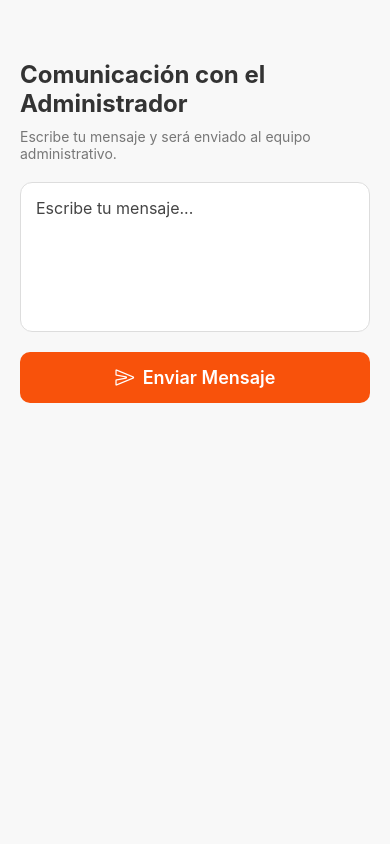
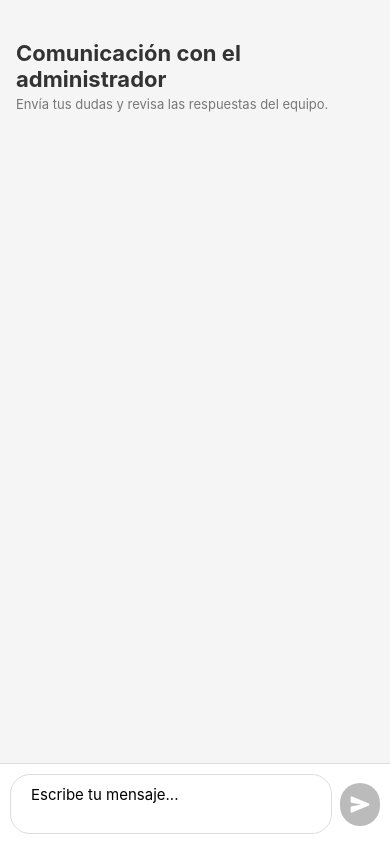
Before and after one commit to DriaMT321/Gevopi_Movil, a React Native app: screen /Comunicacion in a window 390 px wide. Built offline with nearby package versions, Linux system fonts and the light colour scheme; no server answers; what react-native-worklets would draw is missing.

Commit message:
interfaz de chat mejorada V1

```diff
--- a/src/screens/ComunicacionScreen.js
+++ b/src/screens/ComunicacionScreen.js
@@ -1,89 +1,318 @@
-import React, { useState } from 'react';
+import React, { useEffect, useState, useRef } from 'react';
 import {
   View,
   Text,
   TextInput,
   TouchableOpacity,
   Alert,
-  ScrollView,
   KeyboardAvoidingView,
-  Platform
+  Platform,
+  FlatList,
+  ActivityIndicator,
 } from 'react-native';
 import Ionicons from 'react-native-vector-icons/Ionicons';
-import colors from '../themes/colors'; // si tienes tema
+import AsyncStorage from '@react-native-async-storage/async-storage';
+
+import colors from '../themes/colors';
 import { getLoggedCi } from '../services/authService';
 import { getVoluntarioByCi } from '../services/voluntarioService';
 import api from '../services/api';
 
+const OFFLINE_KEY = 'consultas_pendientes';
+
 export default function ComunicacionScreen() {
+  const [voluntario, setVoluntario] = useState(null);
+  const [mensajes, setMensajes] = useState([]); // [{id, from, text, at}]
+  const [mensaje, setMensaje] = useState('');
+  const [loading, setLoading] = useState(true);
+  const [sending, setSending] = useState(false);
 
-  const [mensaje, setMensaje] = useState('');
+  const pollRef = useRef(null);
+  const listRef = useRef(null);
+
+  // ------------------ helpers backend ------------------ //
+
+  const cargarMensajes = async (silent = false) => {
+    if (!voluntario) return;
+
+    try {
+      if (!silent) setLoading(true);
+
+      const resp = await api.get(
+        `/consultas?voluntario_id=${voluntario.id}`
+      );
+
+      const consultas = resp.data.data || [];
+
+      // Aplanar: cada consulta es 1 (voluntario) + 0/1 (admin)
+      const items = [];
+      consultas.forEach((c) => {
+        items.push({
+          id: `v-${c.id}`,
+          from: 'voluntario',
+          text: c.mensaje,
+          at: c.created_at,
+        });
+
+        if (c.respuesta_admin) {
+          items.push({
+            id: `a-${c.id}`,
+            from: 'admin',
+            text: c.respuesta_admin,
+            at: c.updated_at || c.created_at,
+          });
+        }
+      });
+
+      setMensajes(items);
+      // scroll al final
+      setTimeout(() => {
+        if (listRef.current) {
+          listRef.current.scrollToEnd({ animated: true });
+        }
+      }, 200);
+    } catch (error) {
+      console.log('Error cargando mensajes', error);
+    } finally {
+      if (!silent) setLoading(false);
+    }
+  };
+
+  const guardarPendiente = async (payload) => {
+    try {
+      const raw = await AsyncStorage.getItem(OFFLINE_KEY);
+      const arr = raw ? JSON.parse(raw) : [];
+      arr.push(payload);
+      await AsyncStorage.setItem(OFFLINE_KEY, JSON.stringify(arr));
+    } catch (e) {
+      console.log('Error guardando pendiente', e);
+    }
+  };
+
+  const procesarPendientes = async () => {
+    try {
+      const raw = await AsyncStorage.getItem(OFFLINE_KEY);
+      if (!raw) return;
+
+      let arr = JSON.parse(raw);
+      if (!Array.isArray(arr) || arr.length === 0) return;
+
+      const nuevos = [];
+
+      for (const item of arr) {
+        try {
+          await api.post('/consultas', item);
+        } catch (e) {
+          // si falla, lo dejamos para después
+          nuevos.push(item);
+        }
+      }
+
+      if (nuevos.length === 0) {
+        await AsyncStorage.removeItem(OFFLINE_KEY);
+      } else {
+        await AsyncStorage.setItem(OFFLINE_KEY, JSON.stringify(nuevos));
+      }
+
+      if (arr.length !== nuevos.length) {
+        // se envió algo, recargar mensajes
+        await cargarMensajes(true);
+      }
+    } catch (e) {
+      console.log('Error procesando pendientes', e);
+    }
+  };
 
   const enviarConsulta = async () => {
-    try {
-      const ci = getLoggedCi();
-      const user = await getVoluntarioByCi(ci);
+    const texto = mensaje.trim();
+    if (!texto) return;
 
-      if (!user) {
-        Alert.alert("Error", "No se encontró tu usuario");
+    if (!voluntario) {
+      Alert.alert('Error', 'No se encontró tu usuario');
       return;
     }
 
-      await api.post("/consultas", {
-        voluntario_id: user.id,
-        mensaje: mensaje.trim()
-      });
+    const payload = {
+      voluntario_id: voluntario.id,
+      mensaje: texto,
+    };
 
-      Alert.alert("Éxito", "Mensaje enviado correctamente");
-      setMensaje("");
+    setSending(true);
 
+    try {
+      // intento online
+      await api.post('/consultas', payload);
+
+      setMensaje('');
+      await cargarMensajes(true);
     } catch (error) {
-      console.log("Error enviando consulta:", error);
-      Alert.alert("Error", "No se pudo enviar la consulta");
+      console.log('Error enviando consulta, guardando offline:', error);
+      await guardarPendiente(payload);
+      setMensaje('');
+      Alert.alert(
+        'Sin conexión',
+        'No se pudo enviar ahora. El mensaje se guardó y se enviará cuando tengas internet.'
+      );
+    } finally {
+      setSending(false);
     }
+  };
+
+  // ------------------ useEffect inicial ------------------ //
+
+  useEffect(() => {
+    let mounted = true;
+
+    const init = async () => {
+      try {
+        const ci = getLoggedCi();
+        const u = await getVoluntarioByCi(ci);
+
+        if (!u) {
+          Alert.alert('Error', 'No se encontró tu usuario');
+          return;
+        }
+
+        if (!mounted) return;
+        setVoluntario(u);
+
+        await procesarPendientes();
+        await cargarMensajes(false);
+
+        // polling cada 5s para recibir respuestas del admin
+        pollRef.current = setInterval(() => {
+          cargarMensajes(true);
+        }, 5000);
+      } catch (e) {
+        console.log('Error init ComunicacionScreen', e);
+      } finally {
+        if (mounted) setLoading(false);
+      }
+    };
+
+    init();
+
+    return () => {
+      mounted = false;
+      if (pollRef.current) clearInterval(pollRef.current);
+    };
+  }, []);
+
+  // ------------------ render ------------------ //
+
+  const renderItem = ({ item }) => {
+    const esVol = item.from === 'voluntario';
+
+    return (
+      <View
+        style={{
+          flexDirection: 'row',
+          justifyContent: esVol ? 'flex-end' : 'flex-start',
+          marginVertical: 4,
+        }}
+      >
+        <View
+          style={{
+            maxWidth: '80%',
+            paddingHorizontal: 12,
+            paddingVertical: 8,
+            borderRadius: 16,
+            backgroundColor: esVol
+              ? colors.naranjaFuerte || '#ff9800'
+              : '#e4e6eb',
+          }}
+        >
+          <Text
+            style={{
+              color: esVol ? 'white' : '#222',
+              fontSize: 15,
+            }}
+          >
+            {item.text}
+          </Text>
+          <Text
+            style={{
+              marginTop: 4,
+              fontSize: 10,
+              color: esVol ? '#fcefe3' : '#777',
+              textAlign: 'right',
+            }}
+          >
+            {item.at
+              ? new Date(item.at).toLocaleString()
+              : ''}
+          </Text>
+        </View>
+      </View>
+    );
   };
 
   return (
     <KeyboardAvoidingView
-      style={{ flex: 1, backgroundColor: '#f8f8f8' }}
-      behavior={Platform.OS === 'ios' ? 'padding' : 'height'}
+      style={{ flex: 1, backgroundColor: '#f5f5f5' }}
+      behavior={Platform.OS === 'ios' ? 'padding' : undefined}
+      keyboardVerticalOffset={Platform.OS === 'ios' ? 90 : 0}
     >
-
-      <ScrollView
-        contentContainerStyle={{ padding: 20 }}
-        keyboardShouldPersistTaps="handled"
-      >
-
-        {/* Título */}
-        <Text style={{
-          fontSize: 24,
-          fontWeight: 'bold',
-          marginBottom: 10,
-          marginTop: 40,
-          color: '#333'
-        }}>
-          Comunicación con el Administrador
-        </Text>
-
-        <Text style={{
-          fontSize: 14,
-          color: '#777',
-          marginBottom: 20
-        }}>
-          Escribe tu mensaje y será enviado al equipo administrativo.
-        </Text>
-
-        {/* Caja estilo chat */}
+      <View style={{ flex: 1, paddingTop: 40 }}>
+        {/* cabecera */}
         <View
           style={{
+            paddingHorizontal: 16,
+            paddingBottom: 8,
+          }}
+        >
+          <Text style={{ fontSize: 22, fontWeight: 'bold', color: '#333' }}>
+            Comunicación con el administrador
+          </Text>
+          <Text style={{ fontSize: 13, color: '#777', marginTop: 4 }}>
+            Envía tus dudas y revisa las respuestas del equipo.
+          </Text>
+        </View>
+
+        {/* listado de mensajes */}
+        <View style={{ flex: 1, paddingHorizontal: 16, marginTop: 8 }}>
+          {loading && mensajes.length === 0 ? (
+            <View
+              style={{
+                flex: 1,
+                justifyContent: 'center',
+                alignItems: 'center',
+              }}
+            >
+              <ActivityIndicator size="large" color="#999" />
+              <Text style={{ marginTop: 8, color: '#777' }}>
+                Cargando mensajes...
+              </Text>
+            </View>
+          ) : (
+            <FlatList
+              ref={listRef}
+              data={mensajes}
+              keyExtractor={(item) => item.id.toString()}
+              renderItem={renderItem}
+              contentContainerStyle={{ paddingVertical: 8 }}
+              onContentSizeChange={() => {
+                if (listRef.current) {
+                  listRef.current.scrollToEnd({ animated: true });
+                }
+              }}
+            />
+          )}
+        </View>
+
+        {/* input + botón abajo fijo */}
+        <View
+          style={{
+            padding: 10,
+            borderTopWidth: 1,
+            borderTopColor: '#ddd',
             backgroundColor: 'white',
-            borderRadius: 12,
-            padding: 15,
-            borderWidth: 1,
-            borderColor: '#ddd',
-            minHeight: 150,
-            marginBottom: 20,
-            elevation: 2,
+          }}
+        >
+          <View
+            style={{
+              flexDirection: 'row',
+              alignItems: 'center',
             }}
           >
             <TextInput
@@ -92,44 +321,40 @@ export default function ComunicacionScreen() {
               onChangeText={setMensaje}
               multiline
               style={{
-              fontSize: 16,
-              color: '#444',
-              height: '100%',
-              textAlignVertical: 'top',
+                flex: 1,
+                maxHeight: 90,
+                borderWidth: 1,
+                borderColor: '#ddd',
+                borderRadius: 20,
+                paddingHorizontal: 20,
+                paddingVertical: 10,
+                fontSize: 15,
+                backgroundColor: '#fff',
               }}
             />
-        </View>
 
-        {/* Botón enviar */}
             <TouchableOpacity
               style={{
-            backgroundColor: colors.naranjaFuerte ?? '#ff9800',
-            paddingVertical: 14,
-            borderRadius: 10,
-            flexDirection: 'row',
-            justifyContent: 'center',
-            alignItems: 'center',
-            elevation: 3,
+                marginLeft: 8,
+                backgroundColor:
+                  sending || !mensaje.trim()
+                    ? '#bbb'
+                    : colors.naranjaFuerte || '#ff9800',
+                borderRadius: 20,
+                padding: 10,
               }}
+              disabled={sending || !mensaje.trim()}
               onPress={enviarConsulta}
             >
-          <Ionicons
-            name="send-outline"
-            size={20}
-            color="white"
-            style={{ marginRight: 8 }}
-          />
-          <Text style={{
-            color: 'white',
-            fontSize: 18,
-            fontWeight: '600',
-          }}>
-            Enviar Mensaje
-          </Text>
+              {sending ? (
+                <ActivityIndicator size="small" color="#fff" />
+              ) : (
+                <Ionicons name="send" size={20} color="#fff" />
+              )}
             </TouchableOpacity>
-
-      </ScrollView>
-
+          </View>
+        </View>
+      </View>
     </KeyboardAvoidingView>
   );
 }
```
Lines whose indentation alone changed are shown as unchanged.
